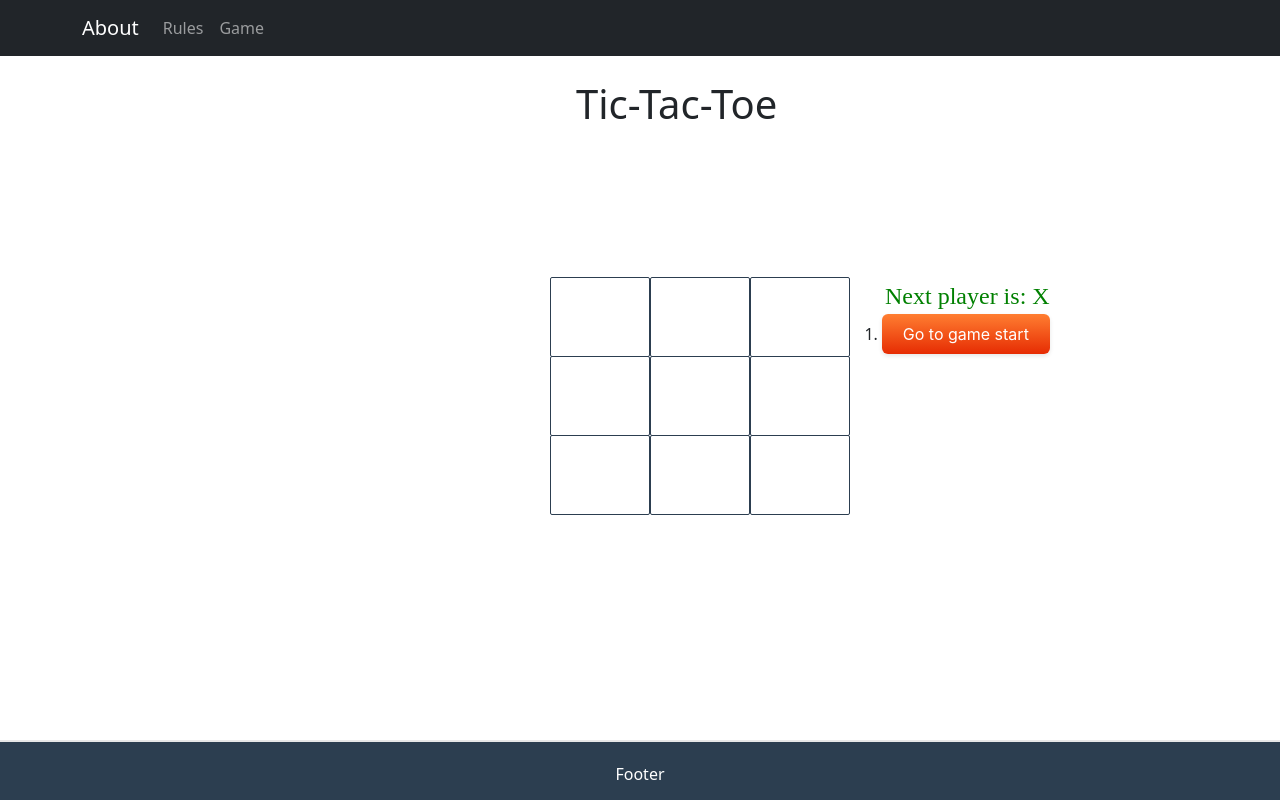
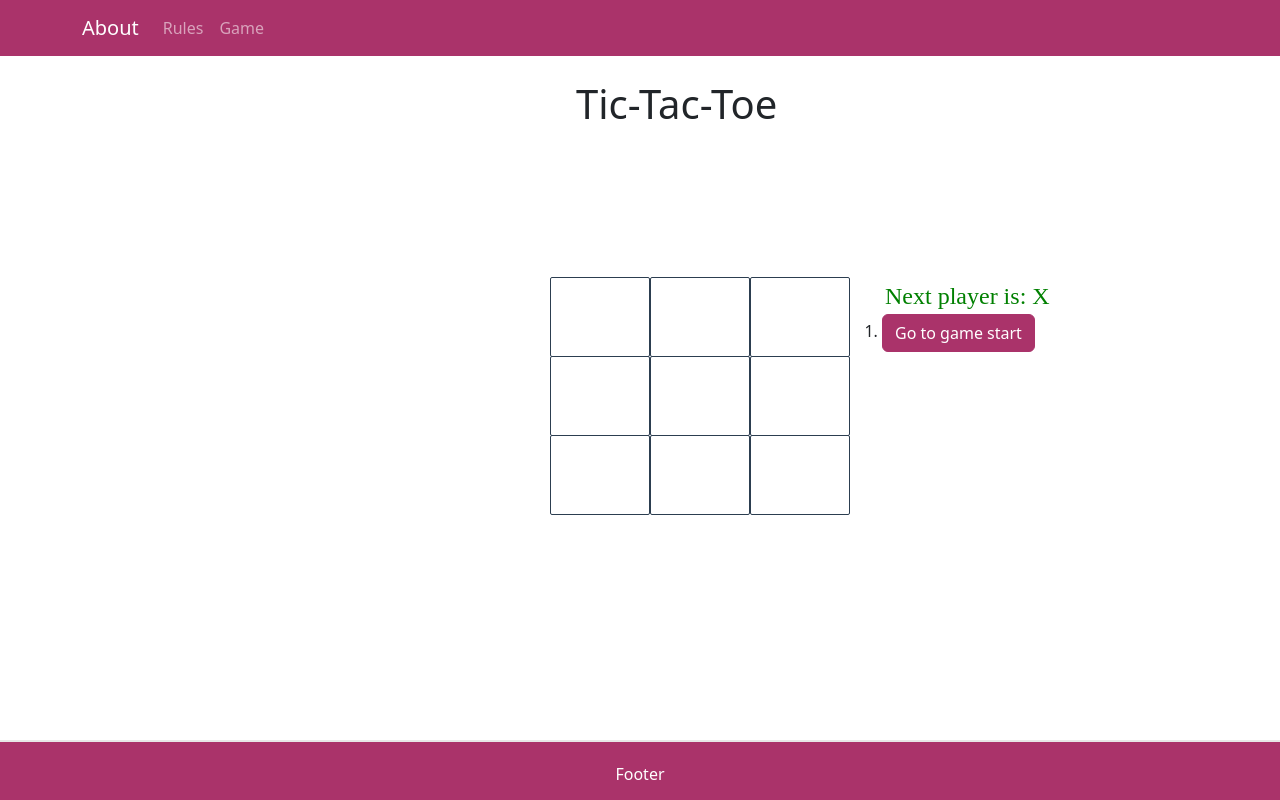
Before and after one commit to jorolank/react-tutorial-typescript, a React (Create React App) app: page /game in a window 1280 px wide. Built offline with nearby package versions, Linux system fonts and the light colour scheme.

Commit message:
added: sass

```diff
--- a/package.json
+++ b/package.json
@@ -18,6 +18,7 @@
     "react-router-dom": "^6.3.0",
     "react-scripts": "5.0.1",
     "react-toastify": "^9.0.8",
+    "sass": "^1.54.4",
     "typescript": "^4.7.4",
     "web-vitals": "^2.1.4"
   },
--- a/src/App.css
+++ /dev/null
@@ -1,3 +0,0 @@
-.header-name {
-  margin-left: 45%;
-}
--- /dev/null
+++ b/src/App.scss
@@ -0,0 +1,14 @@
+.header-name {
+  margin-left: 45%;
+
+}
+
+$theme-colors: (
+        'primary': #AA336A,
+        "info": tomato,
+        "danger": teal,
+        "dark": #AA336A
+);
+
+/* import bootstrap to set changes */
+@import "~bootstrap/scss/bootstrap";
--- a/src/App.tsx
+++ b/src/App.tsx
@@ -1,6 +1,6 @@
 import React from 'react';
 import {Game} from "./Components/";
-import "./App.css"
+
 import {BrowserRouter, Route, Routes} from "react-router-dom";
 import {About, Footer, NavigationBar, PageNotFound, Rules} from "./Pages"
 
--- a/src/Components/Game/game.tsx
+++ b/src/Components/Game/game.tsx
@@ -57,7 +57,7 @@ class Game extends React.Component<IProps, IState> {
             const desc = move ? `Go to move # ${move}` : `Go to game start`;
             return (
                 <li className="mb-2" key={move}>
-                    <button className="game-button" onClick={() => this.jumpTo(move)}>{desc}</button>
+                    <button className="btn btn-primary" onClick={() => this.jumpTo(move)}>{desc}</button>
                 </li>
             )
         })
--- a/src/Pages/Footer/footer.css
+++ b/src/Pages/Footer/footer.css
@@ -1,5 +1,5 @@
 .page-footer {
-    background-color: #2c3e50;
+    background-color: #AA336A;
     border-top: 2px solid #E7E7E7;
     text-align: center;
     padding: 20px;
--- a/src/Pages/Navbar/index.tsx
+++ b/src/Pages/Navbar/index.tsx
@@ -2,6 +2,7 @@ import Container from 'react-bootstrap/Container';
 import Nav from 'react-bootstrap/Nav';
 import Navbar from 'react-bootstrap/Navbar';
 import {Link} from "react-router-dom";
+import "bootstrap/dist/css/bootstrap-grid.min.css"
 
 function NavigationBar() {
     return (
--- a/src/index.tsx
+++ b/src/index.tsx
@@ -4,6 +4,7 @@ import './index.css';
 import App from './App';
 import reportWebVitals from './reportWebVitals';
 import 'bootstrap/dist/css/bootstrap.min.css';
+import "./App.scss"
 import 'react-toastify/dist/ReactToastify.css';
 
 const root = ReactDOM.createRoot(
```
Also changed, not shown: 2 other files (tests, documents, lock files or other folders).
